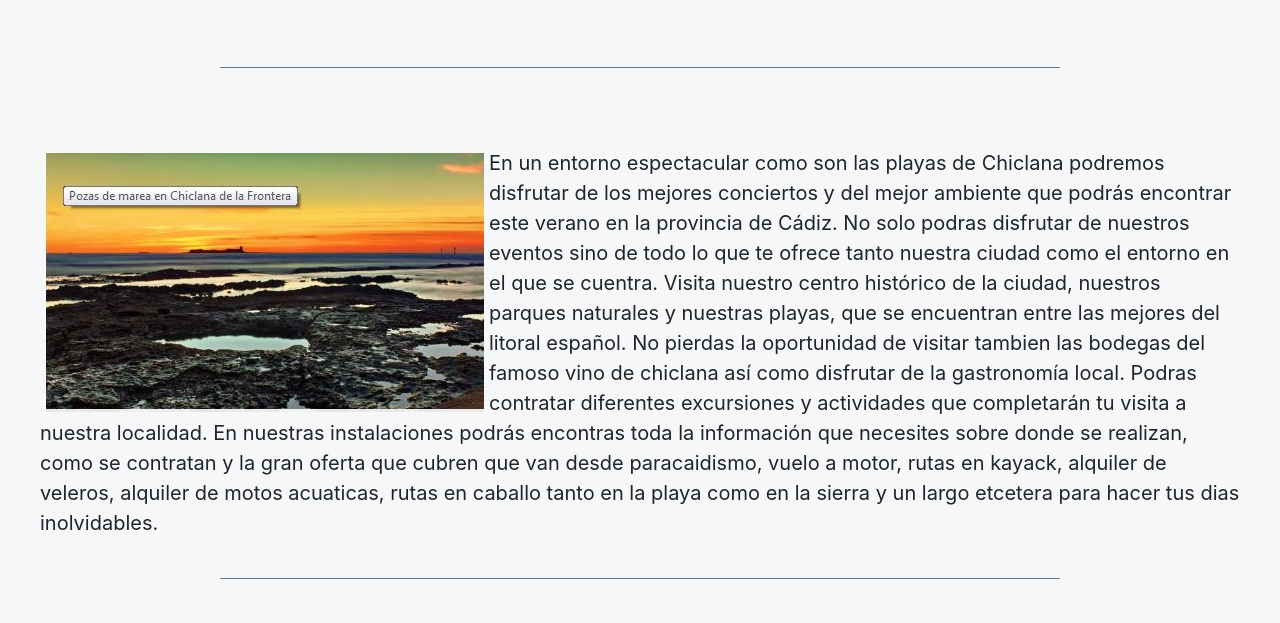
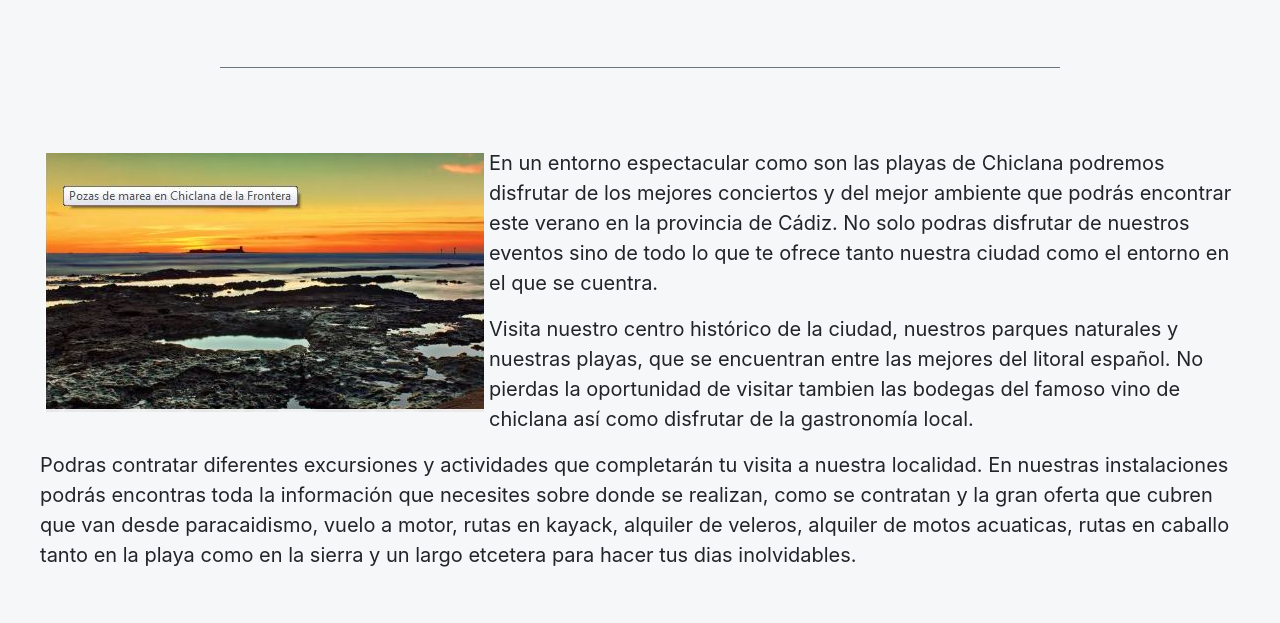
Before and after one commit to martecher/EntregaPEC2Herramientas, a website built with Parcel: page src/blog.html in a window 1280 px wide. Shown: the part 2100-2723 px from the top of the page. Built offline with nearby package versions, Linux system fonts and the light colour scheme; some packages are replaced by stand-ins of ours.

Commit message:
mas parrafos

```diff
--- a/src/blog.html
+++ b/src/blog.html
@@ -113,12 +113,16 @@
           <div >
              <img src="assets/images/playaChiclana.jpg" hspace="5" vspace="5"
              class="imagen-flotante"  />
-
-             En un entorno espectacular como son las playas de Chiclana podremos disfrutar de los mejores conciertos y del mejor ambiente que podrás encontrar este verano en la provincia de Cádiz.
-             No solo podras disfrutar de nuestros eventos sino de todo lo que te ofrece tanto nuestra ciudad como el entorno en el que se cuentra.
+            <p>
+             En un entorno espectacular como son las playas de Chiclana podremos disfrutar de los mejores conciertos y del mejor ambiente que podrás encontrar este verano en la provincia de Cádiz. No solo podras disfrutar de nuestros eventos sino de todo lo que te ofrece tanto nuestra ciudad como el entorno en el que se cuentra.
+            </p>
+            <p>
              Visita nuestro centro histórico de la ciudad, nuestros parques naturales y nuestras playas, que se encuentran entre las mejores del litoral español.
              No pierdas la oportunidad de visitar tambien las bodegas del famoso vino de chiclana así como disfrutar de la gastronomía local.
+            </p>
+            <p>
              Podras contratar diferentes excursiones y actividades que completarán tu visita a nuestra localidad. En nuestras instalaciones podrás encontras toda la información que necesites sobre donde se realizan, como se contratan y la gran oferta que cubren que van desde paracaidismo, vuelo a motor, rutas en kayack, alquiler de veleros, alquiler de motos acuaticas, rutas en caballo tanto en la playa como en la sierra y un largo etcetera para hacer  tus dias inolvidables.
+            </p>
 
             </div>
         </section>
```
